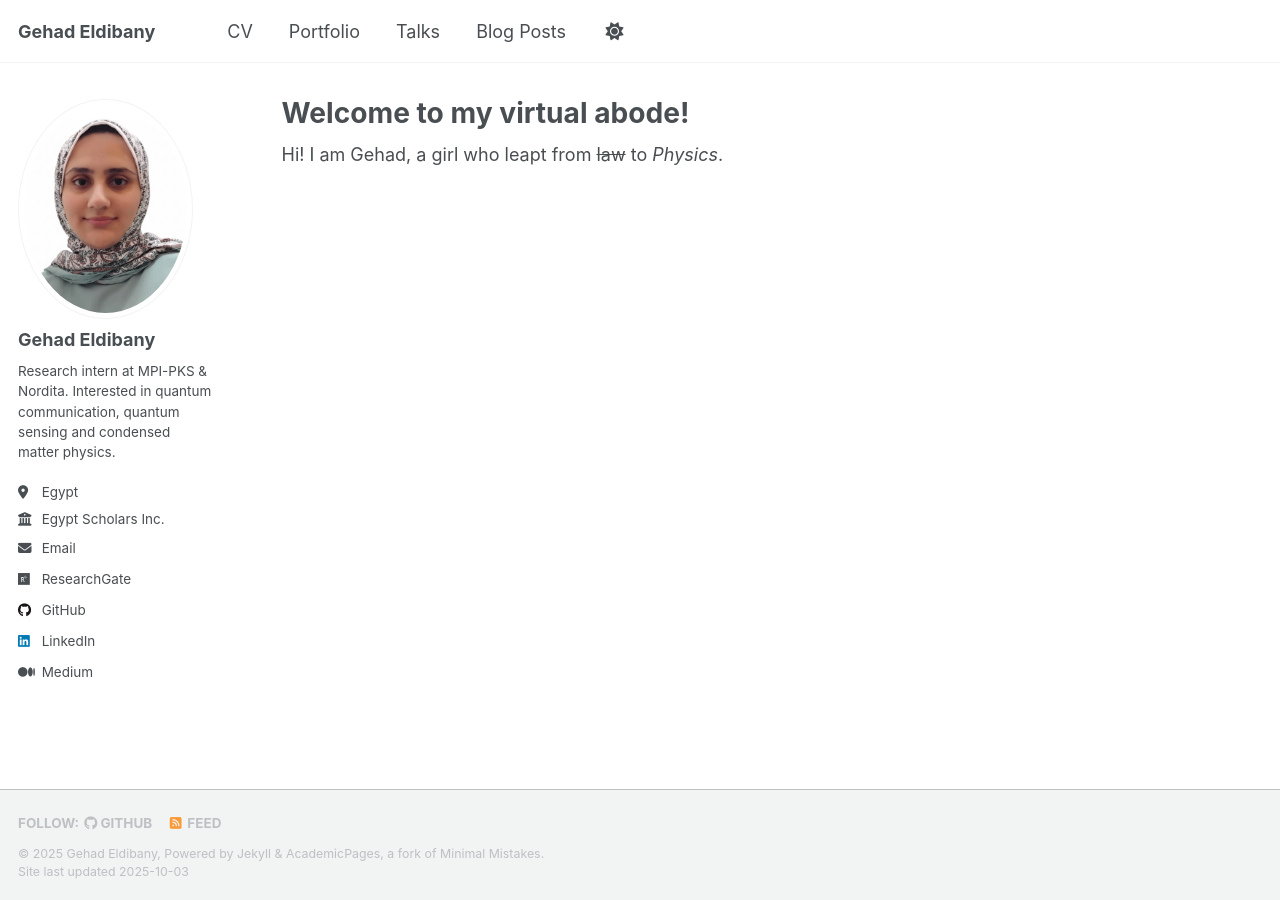
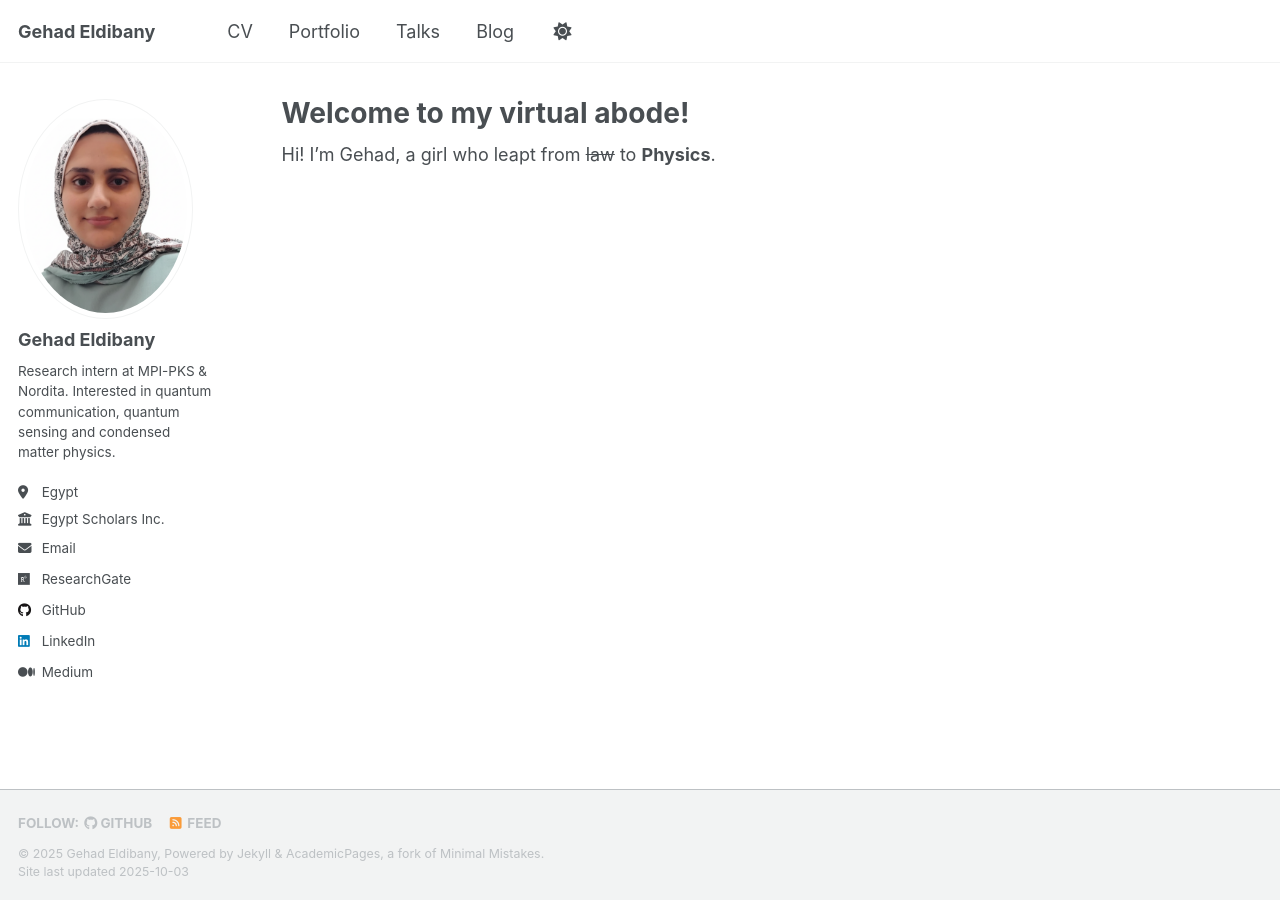
Before and after one commit to gehadibany/gehadibany.github.io, a Jekyll site: the page built from _pages/about.md, in a window 1280 px wide. Built offline with Jekyll 4.4.1, drawn with Linux system fonts in a browser that asks for light colours; a script that is not in the unit is left out.

Commit message:
Update website

```diff
--- a/_data/navigation.yml
+++ b/_data/navigation.yml
@@ -18,7 +18,7 @@ main:
   - title: "Talks"
     url: /talks/
 
-  - title: "Blog Posts"
+  - title: "Blog"
     url: /blog/
 
   # - title: "CV"
--- a/_pages/about.md
+++ b/_pages/about.md
@@ -7,4 +7,4 @@ redirect_from:
   - /about.html
 ---
 
-Hi! I am Gehad, a girl who leapt from ~~law~~ to *Physics*.
+Hi! I'm Gehad, a girl who leapt from ~~law~~ to **Physics**.
```
